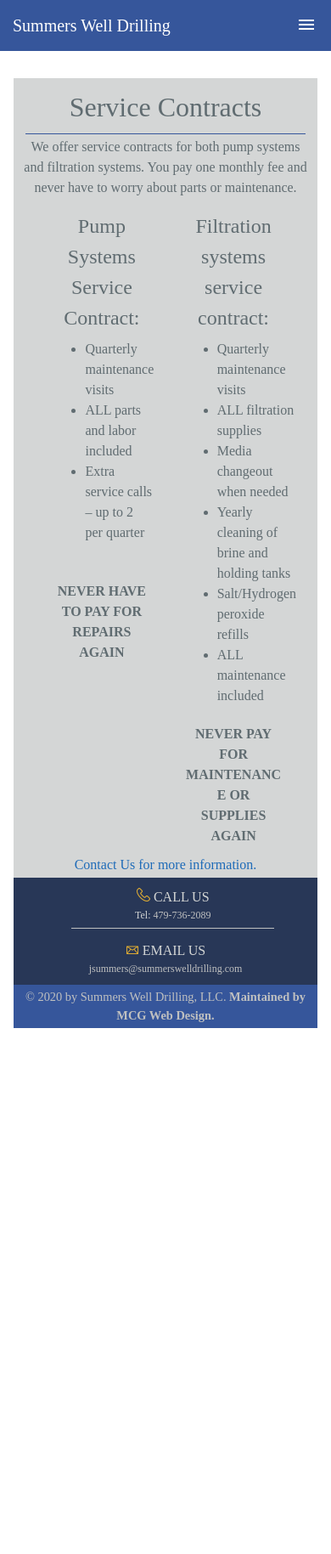
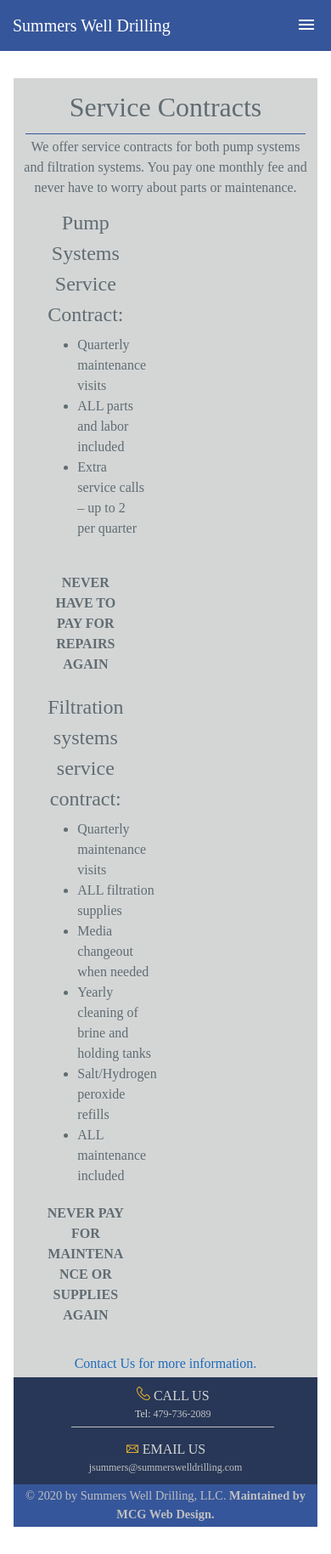
Before and after one commit to jamess999888/SummersDrilling, a Jekyll site: the page built from serviceContracts.md, in a window 390 px wide. Shown: the whole page at 85% size. Built offline with Jekyll 4.4.1, drawn with Linux system fonts in a browser that asks for light colours; our own code applies the rules of GitHub Pages for plain Markdown files; before the commit the page ends 1242 px from its top, so only the background shows below that.

Commit message:
fixing responsive styling

```diff
--- a/css/style.css
+++ b/css/style.css
@@ -1521,4 +1521,8 @@ ul.topnav li.right {
         padding: 2% 0;
         font-size: 1.4rem;
     }
-}
+    #serviceContracts .outerList {
+        display: block;
+        padding: 2% 5%;
+    }
+}
```
